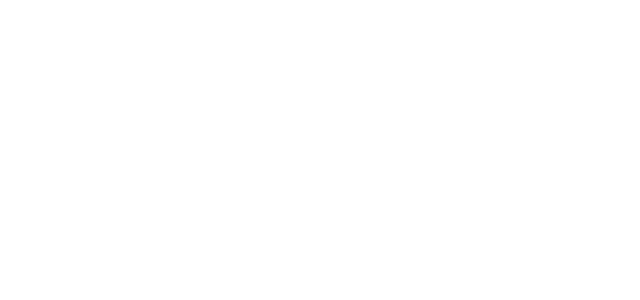
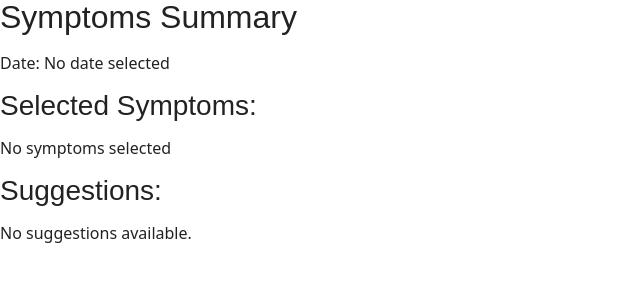
Before and after one commit to ayushmakafle/EaseFloww, a React (Create React App) app in the folder frontend/: page /symptoms-summary in a window 1280 px wide. Before the commit this address had no page. Shown: the top 300 px of the page, without its empty margins (0-640 px from the left). Built offline with nearby package versions, Linux system fonts and the light colour scheme; a web font is replaced by a local one.

Commit message:
justsymptomspage

```diff
--- a/frontend/src/App.js
+++ b/frontend/src/App.js
@@ -67,6 +67,8 @@
 //import Navbar from './components/Navbar';
 import HomepageScreen from './screens/HomepageScreen';
 import LogSymptoms from './screens/LogSymptoms';
+import SymptomsSummary from './components/SymptomsSummary';
+
 import CartPage from './screens/CartPage';
 import EcomHeader from './components/EcomHeader';
 import EcomHomeScreen from './screens/EcomHomeScreen';
@@ -117,6 +119,7 @@
           <Route path="/" element={<LandingPage />} />
           <Route path="/homepage" element={<HomeScreenPage/>} />
           <Route path="/log-symptoms" element={<LogSymptoms />} />
+        <Route path="/symptoms-summary" element={<SymptomsSummary />} />
 
           <Route path='/cart' element={<CartPage />} />
           <Route path="/checkout" element={<CheckoutPage />} />
--- /dev/null
+++ b/frontend/src/components/SymptomsSummary.jsx
@@ -0,0 +1,39 @@
+// SymptomsSummary.jsx
+
+import React from 'react';
+
+const SymptomsSummary = ({ selectedSymptoms, selectedDate }) => {
+  const dateToDisplay = selectedDate ? selectedDate.toDateString() : 'No date selected';
+
+  const suggestions = getSymptomSuggestions(selectedSymptoms);
+
+  return (
+    <div>
+      <h2>Symptoms Summary</h2>
+      <p>Date: {dateToDisplay}</p>
+      <h3>Selected Symptoms:</h3>
+      {Array.isArray(selectedSymptoms) && selectedSymptoms.length > 0 ? (
+        <ul>
+          {selectedSymptoms.map((symptom, index) => (
+            <li key={index}>{symptom}</li>
+          ))}
+        </ul>
+      ) : (
+        <p>No symptoms selected</p>
+      )}
+      <h3>Suggestions:</h3>
+      <p>{suggestions}</p>
+      {/* Add additional styling and content as needed */}
+    </div>
+  );
+};
+
+const getSymptomSuggestions = (selectedSymptoms) => {
+  if (!Array.isArray(selectedSymptoms) || selectedSymptoms.length === 0) {
+    return "No suggestions available.";
+  }
+  // Replace this with your actual suggestion logic
+  return "Suggested actions or information based on selected symptoms.";
+};
+
+export default SymptomsSummary;
--- a/frontend/src/screens/LogSymptoms.jsx
+++ b/frontend/src/screens/LogSymptoms.jsx
@@ -1,27 +1,27 @@
 // LogSymptoms.jsx
 
 import React, { useState } from 'react';
-import Navbar from '../components/Navbar';
+import { useNavigate } from 'react-router-dom';
+// import Navbar from '../components/Navbar';
 
 import './LogSymptoms.css';
-import { useNavigate } from 'react-router-dom';
 
 // Import your icons for each sub-symptom
 import menstrualFlowIcon from '../icons/menstrualFlowIcon.png';
 import moodIcon from '../icons/moodIcon.png';
 import sexIcon from '../icons/sexIcon.png';
-
 import painIcon from '../icons/painIcon.png';
 
 const LogSymptoms = () => {
-  const [selectedSubSymptoms, setSelectedSubSymptoms] = useState([]);
+  const [selectedSubSymptoms, setSelectedSubSymptoms] = useState([]); // Add this line
+  const [selectedDate, setSelectedDate] = useState(new Date());
   const navigate = useNavigate();
 
   const handleSubSymptomSelect = (subSymptom) => {
-    setSelectedSubSymptoms(prevSelected => {
+    setSelectedSubSymptoms((prevSelected) => {
       const isSelected = prevSelected.includes(subSymptom);
       if (isSelected) {
-        return prevSelected.filter(item => item !== subSymptom);
+        return prevSelected.filter((item) => item !== subSymptom);
       } else {
         return [...prevSelected, subSymptom];
       }
@@ -32,14 +32,19 @@
     // Logic to handle submitting selected symptoms
     console.log('Selected Symptoms:', selectedSubSymptoms);
     // Redirect to a different page after submission
-    navigate('/success'); // Replace '/success' with your desired route
+    navigate('/symptoms-summary', {
+      state: {
+        selectedSymptoms: selectedSubSymptoms,
+        selectedDate: selectedDate,
+      },
+    });
   };
 
   const categoryOptions = [
     {
       name: 'Menstrual Flow',
       icon: menstrualFlowIcon,
-      subSymptoms: ['Light Flow', 'Heavy Flow', 'Gushing Flow', 'Moderate Flow', 'Spotty Flow', 'Clotting Flow', 'Irregular Flow',],
+      subSymptoms: ['Light Flow', 'Heavy Flow', 'Gushing Flow', 'Moderate Flow', 'Spotty Flow', 'Clotting Flow', 'Irregular Flow'],
     },
     {
       name: 'Sex and sex drive',
@@ -59,11 +64,8 @@
   ];
 
   return (
-
     <div>
-
       <div className="home-pagee">
-
         <div className="log-symptoms-container">
           <h2>Select Symptoms</h2>
           <div className="category-grid">
```
Also changed, not shown: frontend/src/components/RecordedSymptoms.jsx (deleted).
